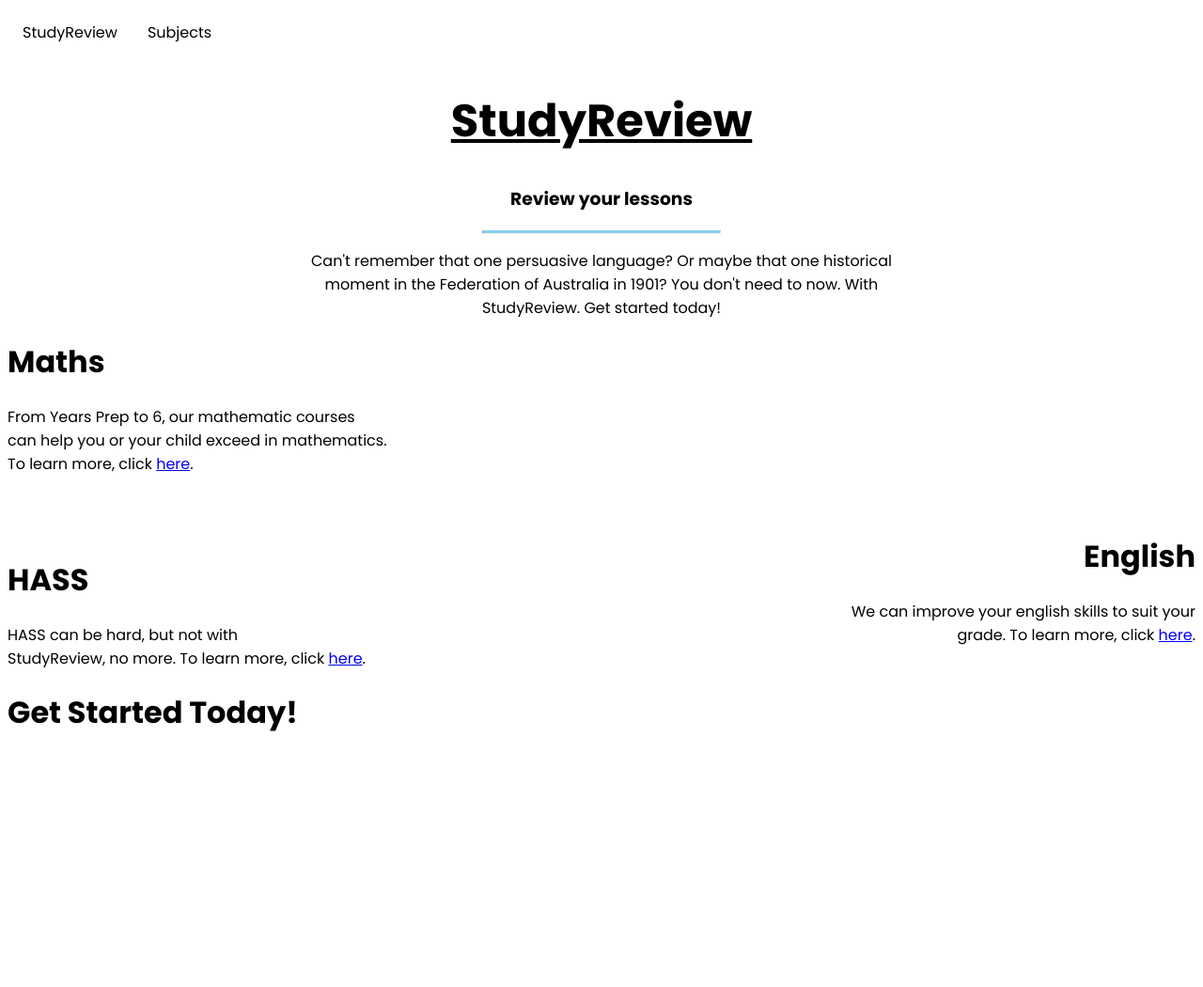
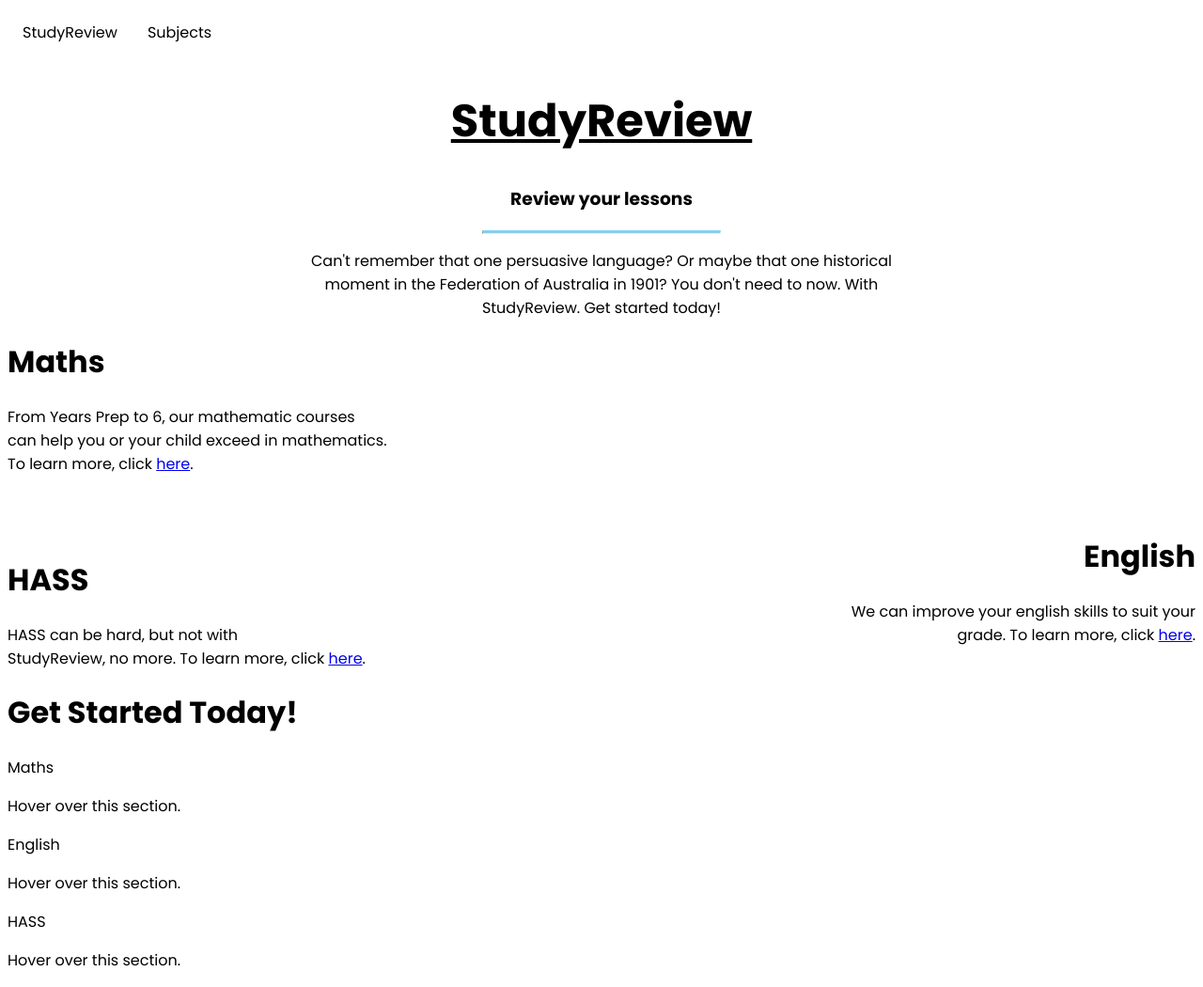
Before and after one commit to LSL-Coding51/studyreview, a plain HTML site: page index.html in a window 1280 px wide. Shown: the whole page at 94% size. Before the commit the page ends 804 px from the top, so only its background shows below. Drawn offline with Linux system fonts and the light colour scheme.

Commit message:
Update index.html

```diff
--- a/index.html
+++ b/index.html
@@ -54,6 +54,19 @@
             </p>
         </div>
         <h1 id="bottomTitle">Get Started Today!</h1>
-
+        <div class="hover-section-container">
+            <div class="hover-section">
+                <div class="subjectTitleHoverSection">Maths</div>
+                <p>Hover over this section.</p>
+            </div>
+            <div class="hover-section">
+                <div class="subjectTitleHoverSection">English</div>
+                <p>Hover over this section.</p>
+            </div>
+            <div class="hover-section">
+                <div class="subjectTitleHoverSection">HASS</div>
+                <p>Hover over this section.</p>
+            </div>
+        </div>
     </body>
 </html>
```
